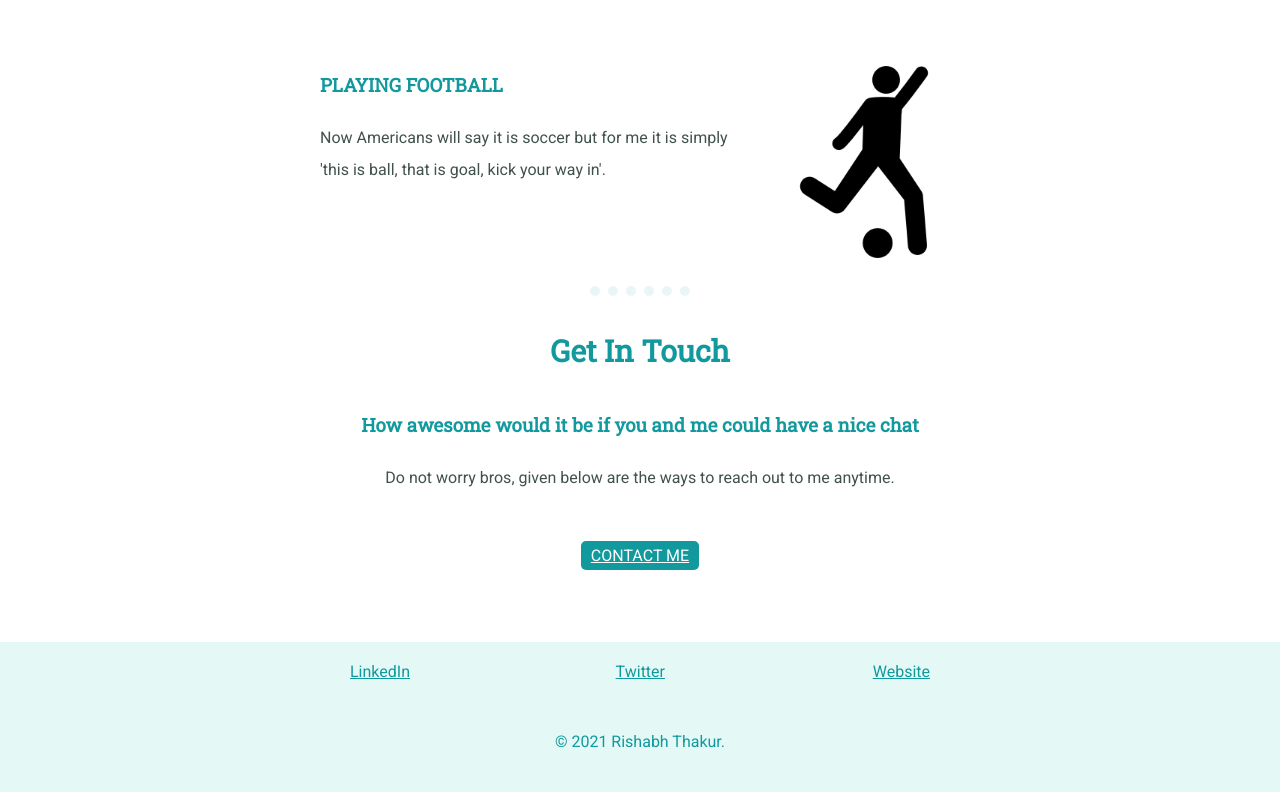
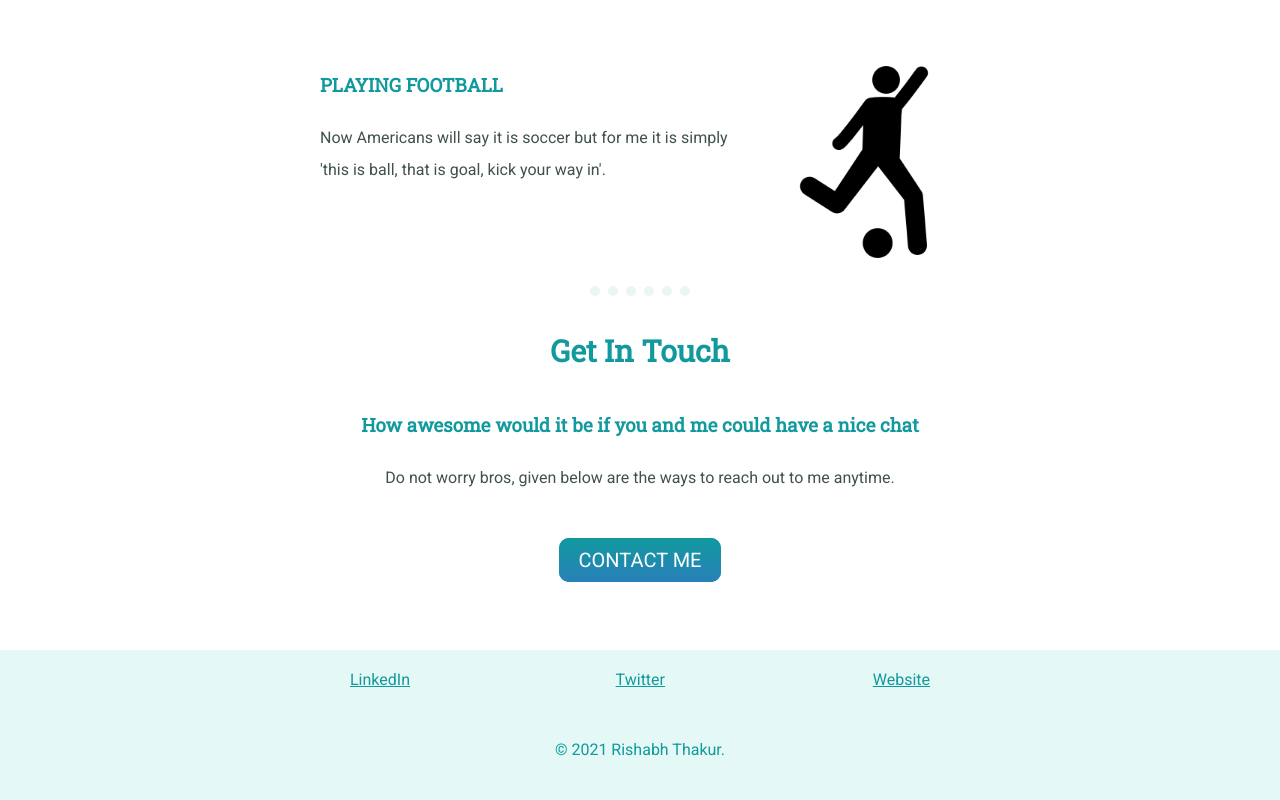
Before and after one commit to Blackeye-101/CSS-Site, a plain HTML site: page index.html in a window 1280 px wide. Shown: the part 1319-2119 px from the top of the page. Drawn offline with Linux system fonts and the light colour scheme.

Commit message:
Button-style

```diff
--- a/styles.css
+++ b/styles.css
@@ -124,7 +124,7 @@ p.skills{
     right: 555px;
 }
 
-.btn{
+/*.btn{
     background-color: #11999E;
     border-radius: 5px;
     padding: 5px 10px;
@@ -132,7 +132,37 @@ p.skills{
     position: relative;
     top: 30px;
 
-}
+}*/
+
+.btn {
+    background:  #11999E;
+    background-image: -webkit-linear-gradient(top,  #11999E, #2980b9);
+    background-image: -moz-linear-gradient(top,  #11999E, #2980b9);
+    background-image: -ms-linear-gradient(top,  #11999E, #2980b9);
+    background-image: -o-linear-gradient(top,  #11999E, #2980b9);
+    background-image: linear-gradient(to bottom,  #11999E, #2980b9);
+    -webkit-border-radius: 10;
+    -moz-border-radius: 10;
+    border-radius: 10px;
+    color: #ffffff;
+    font-size: 20px;
+    padding: 10px 20px 10px 20px;
+    text-decoration: none;
+    position: relative;
+    top: 30px;
+
+  }
+
+  .btn:hover {
+    background: #3cb0fd;
+    background-image: -webkit-linear-gradient(top, #3cb0fd, #3498db);
+    background-image: -moz-linear-gradient(top, #3cb0fd, #3498db);
+    background-image: -ms-linear-gradient(top, #3cb0fd, #3498db);
+    background-image: -o-linear-gradient(top, #3cb0fd, #3498db);
+    background-image: linear-gradient(to bottom, #3cb0fd, #3498db);
+    text-decoration: none;
+  }
+
 
 .contact-me{
     line-height: 2;
```
